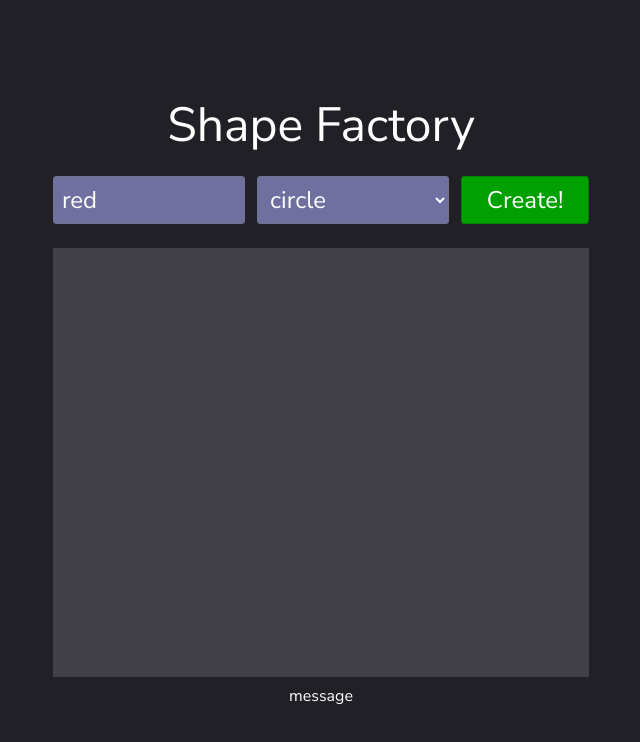
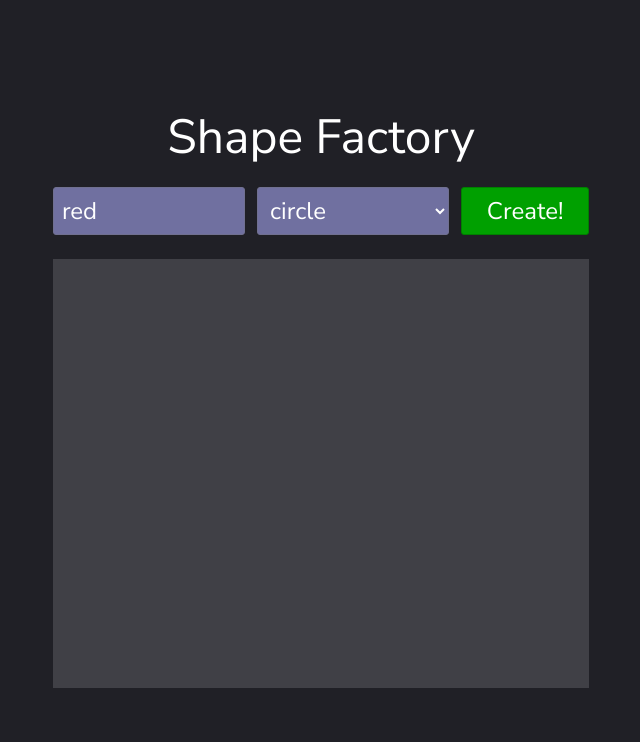
Before and after one commit to ehren-strifling/shape-factory, a plain HTML site: page index.html in a window 1280 px wide. Shown: the whole page, without its empty margins (319-959 px from the left). Drawn offline with nearby package versions, Linux system fonts and the light colour scheme.

Commit message:
removed placeholder message

```diff
--- a/index.html
+++ b/index.html
@@ -30,7 +30,7 @@
 		</div>
 		<div class="display-shape flex">
 		</div>
-		<p class="message">message</p>
+		<p class="message"></p>
 	</main>
 </body>
 </html>
```
